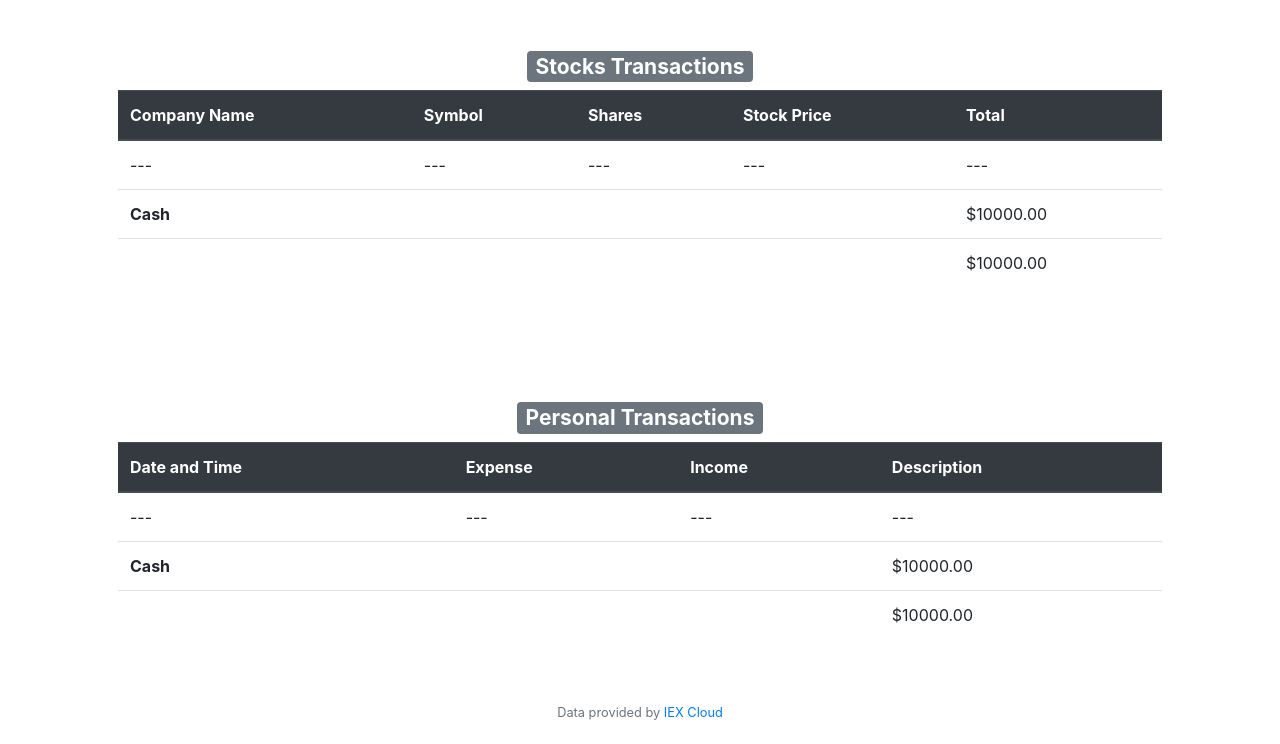
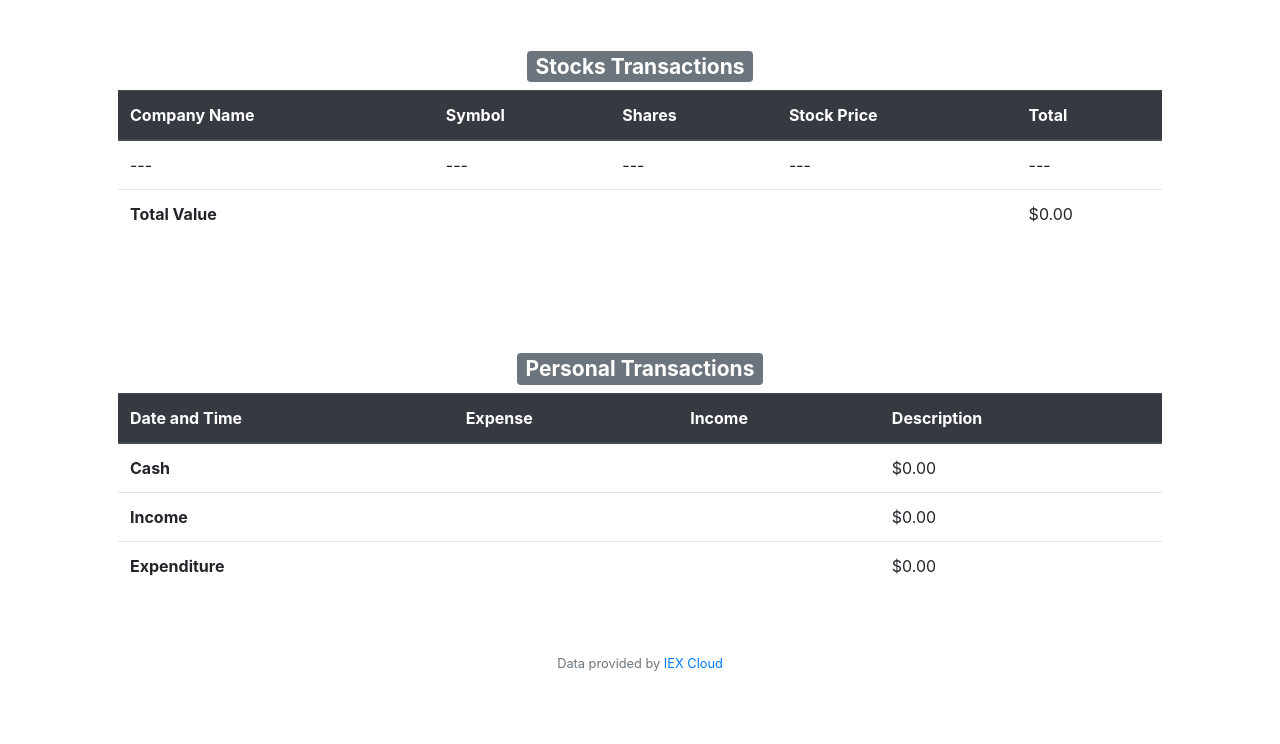
Before and after one commit to nlather/stock_exchange, a Flask app: page / in a window 1280 px wide. Shown: the part 56-800 px from the top of the page. Run offline with Flask 2, Linux system fonts and the light colour scheme; the visitor is signed in with stand-in values (Sample User, id 1); data comes from the database, SQL or seed files in the repository; data that the repository does not hold is empty; some libraries are stand-ins or nearby versions.

Commit message:
moved logs to history, added income and expenditure, database changes

```diff
--- a/requirements.txt
+++ b/requirements.txt
@@ -20,7 +20,6 @@ itsdangerous==2.0.1
 Jinja2==3.0.1
 MarkupSafe==2.0.1
 Pillow==7.2.0
-pkg-resources==0.0.0
 pycparser==2.20
 python-resize-image==1.1.19
 requests==2.25.0
--- a/stock_exchange/__init__.py
+++ b/stock_exchange/__init__.py
@@ -11,7 +11,7 @@ app.config['SQLALCHEMY_DATABASE_URI'] = os.environ.get('SQLALCHEMY_DATABASE_URI'
 app.config['SQLALCHEMY_TRACK_MODIFICATIONS'] = False
 
 API_KEY = os.environ.get('API_KEY')
-print(API_KEY)
+
 def get_api(symbol):
     response = requests.get(f'https://cloud.iexapis.com/stable/stock/{symbol}/quote?token={API_KEY}')
     if response.status_code != 200:
--- a/stock_exchange/dbmodels.py
+++ b/stock_exchange/dbmodels.py
@@ -10,7 +10,9 @@ class User(db.Model, UserMixin):
     id = db.Column(db.Integer, primary_key=True)
     username = db.Column(db.String(30), unique=True, nullable=False)
     password = db.Column(db.String(60), nullable=False)
-    cash = db.Column(db.Float, nullable=False, default=10000)
+    cash = db.Column(db.Float, nullable=False, default=0)
+    expenditure = db.Column(db.Float, nullable=False, default=0)
+    income = db.Column(db.Float, nullable=False, default=0)
     stocks = db.relationship('Stock', backref='owner', lazy=True)
     logs = db.relationship('Log', backref='owner', lazy=True)
 
@@ -23,6 +25,6 @@ class Stock(db.Model):
 class Log(db.Model):
     id = db.Column(db.Integer, primary_key=True)
     datetime = db.Column(db.DateTime, nullable=False, default=datetime.now(timezone(timedelta(hours=5, minutes=30))))
-    stock_info = db.Column(db.String(60), nullable=False)
+    description = db.Column(db.String(60), nullable=False)
     log_type = db.Column(db.String(6), nullable=False)
     user_id = db.Column(db.Integer, db.ForeignKey('user.id'), nullable=False)
--- a/stock_exchange/routes.py
+++ b/stock_exchange/routes.py
@@ -14,7 +14,7 @@ def get_posts(offset, per_page, logs) :
 def index():
     stocklist = current_user.stocks
     stocks = []
-    total = current_user.cash
+    total = 0
     for stock in stocklist:
         api_data = get_api(stock.symbol)['data']
         stocks.append({
@@ -25,31 +25,7 @@ def index():
             'total_price':f"{stock.amount*api_data['latestPrice']:.2f}"
         })
         total += stock.amount*api_data['latestPrice']
-    logs_list=current_user.logs
-    logs=[]
-    for log in logs_list :
-
-        if log.log_type=="Expense" or log.log_type=="Income" :
-            expense="-"
-            income="-"
-            if log.log_type=="Expense" :
-                expense=log.stock_info.split(' ')[1]
-            else :
-                income=log.stock_info.split(' ')[1]
-            logs.append({
-            'datetime': log.datetime,
-            'income':income,
-            'expense':expense,
-            'description':log.stock_info.split(' ')[3]
-
-            })
-
-    page,per_page,offset= get_page_args(page_parameter='page',per_page_parameter='per_page')
-    per_page=7
-    total_logs=len(logs)
-    pagination_logs= get_posts(offset=offset, per_page=per_page, logs=logs)
-    paginationLog= Pagination (page=page,per_page=per_page, total=total_logs, css_framework='bootstrap4')
-    return render_template('index.html',stocks=stocks, paginationLog=paginationLog,logs=pagination_logs,flag_log=bool(len(logs) > 0), flag=bool(len(stocks) > 0), cash=f'{current_user.cash:.2f}', total=f'{total:.2f}')
+    return render_template('index.html',stocks=stocks, flag=bool(len(stocks) > 0), cash=f'{current_user.cash:.2f}', total=f'{total:.2f}', expenditure=f'{current_user.expenditure:.2f}', income=f'{current_user.income:.2f}')
 
 @app.route("/history")
 @login_required
@@ -60,7 +36,7 @@ def history():
         logs.append({
             'datetime': log.datetime,
             'log_type':log.log_type,
-            'stock_info':log.stock_info
+            'desc':log.description
             })
         # print(log.log_type + '->>>' + log.stock_info)
     page,per_page,offset= get_page_args(page_parameter='page',per_page_parameter='per_page')
@@ -68,7 +44,7 @@ def history():
     total_logs=len(logs)
 
     pagination_logs= get_posts(offset=offset, per_page=per_page, logs=logs)
-    paginationLog= Pagination (page=page,per_page=per_page, total=total_logs, css_framework='bootstrap4')
+    paginationLog= Pagination(page=page,per_page=per_page, total=total_logs, css_framework='bootstrap4')
 
     return render_template('history.html', flag = bool(len(logs) > 0), logs=pagination_logs, paginationLog=paginationLog,page=page,per_page=per_page)
 
@@ -99,17 +75,19 @@ def buy():
             price = api_data['data']['latestPrice']*form.amount.data
             symbol = api_data['data']['symbol']
             current_user.cash -= price
+            current_user.expenditure += price
             stock = Stock.query.filter_by(owner=current_user, symbol=symbol).first()
             if stock:
                 stock.amount += form.amount.data
             else:
                 stock = Stock(owner=current_user, symbol=symbol, amount=form.amount.data)
                 db.session.add(stock)
-            log = Log(owner=current_user, log_type='Bought', stock_info=f"{form.amount.data} shares of {symbol} for ${price:.2f}")
+            log = Log(owner=current_user, log_type='Expense', description=f"Bought {form.amount.data} shares of {symbol} for ${price:.2f}")
             db.session.add(log)
             db.session.commit()
             return redirect(url_for('index'))
     return render_template('buy.html', form=form)
+
 @app.route("/new", methods=['GET', 'POST'])
 @login_required
 def new():
@@ -122,13 +100,15 @@ def new():
         else :
             if ttype=="Income" :
                 current_user.cash+=amount
+                current_user.income+=amount
             else :
                 current_user.cash-=amount
-            log=Log(owner=current_user, log_type=form.transactionType.data,stock_info=f"of ${form.amount.data} : {form.transactionDesc.data}")
+                current_user.expenditure+=amount
+            log=Log(owner=current_user, log_type=form.transactionType.data, description=f"{ttype} of ${form.amount.data} : {form.transactionDesc.data}")
             db.session.add(log)
             db.session.commit()
             flash(f'Successfully Added the transaction under the {form.transactionType.data} category' ,'success')
-            return redirect(url_for('new'))
+            return redirect(url_for('index'))
     return render_template('new.html', form=form)
 
 @app.route("/sell", methods=['GET', 'POST'])
@@ -145,10 +125,11 @@ def sell():
             stock = Stock.query.filter_by(owner=current_user, symbol=symbol).first()
             if stock and stock.amount >= form.amount.data:
                 current_user.cash += price
+                current_user.income += price
                 stock.amount -= form.amount.data
                 if stock.amount == 0:
                     db.session.delete(stock)
-                log = Log(owner=current_user, log_type='Sold', stock_info=f"{form.amount.data} shares of {symbol} for ${price:.2f}")
+                log = Log(owner=current_user, log_type='Income', description=f"Sold {form.amount.data} shares of {symbol} for ${price:.2f}")
                 db.session.add(log)
                 db.session.commit()
                 return redirect(url_for('index'))
--- a/stock_exchange/templates/index.html
+++ b/stock_exchange/templates/index.html
@@ -31,12 +31,8 @@ main %}
       </tr>
       {% endif %}
       <tr>
-        <th scope="row">Cash</th>
+        <th scope="row">Total Value</th>
         <td colspan="3"></td>
-        <td>${{ cash }}</td>
-      </tr>
-      <tr>
-        <td colspan="4"></td>
         <td>${{ total }}</td>
       </tr>
     </tbody>
@@ -54,7 +50,7 @@ main %}
       </tr>
     </thead>
     <tbody>
-      {% if flag_log %} {% for log in logs %}
+      <!-- {% if flag_log %} {% for log in logs %}
       <tr>
         <td>{{ log.datetime.strftime("%d %b, %Y") }} ({{ log.datetime.strftime("%H:%M:%S") }})</td>
         <td> {{log.expense}} </td>
@@ -68,18 +64,23 @@ main %}
         <td>---</td>
         <td>---</td>
       </tr>
-      {% endif %}
+      {% endif %} -->
       <tr>
         <th scope="row">Cash</th>
         <td colspan="2"></td>
         <td>${{ cash }}</td>
       </tr>
       <tr>
-        <td colspan="3"></td>
-        <td>${{ total }}</td>
+        <th scope="row">Income</th>
+        <td colspan="2"></td>
+        <td>${{ income }}</td>
+      </tr>
+      <tr>
+        <th scope="row">Expenditure</th>
+        <td colspan="2"></td>
+        <td>${{ expenditure }}</td>
       </tr>
     </tbody>
   </table>
-  <div class="d-flex justify-content-center align-items-center">{{ paginationLog.links }} </div>
 </div>
 {% endblock %}
```
Also changed, not shown: stock_exchange/templates/history.html (+6 -2 lines), 1 other file.
